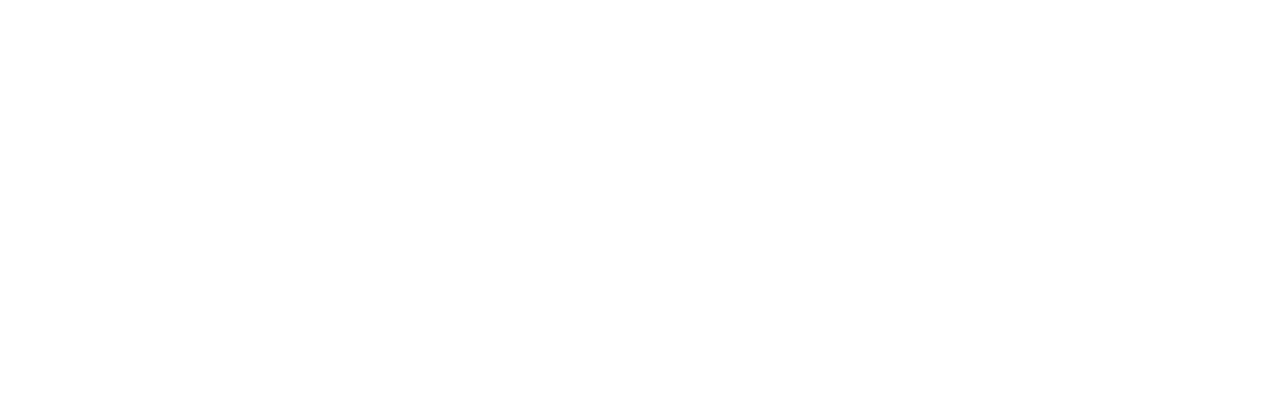
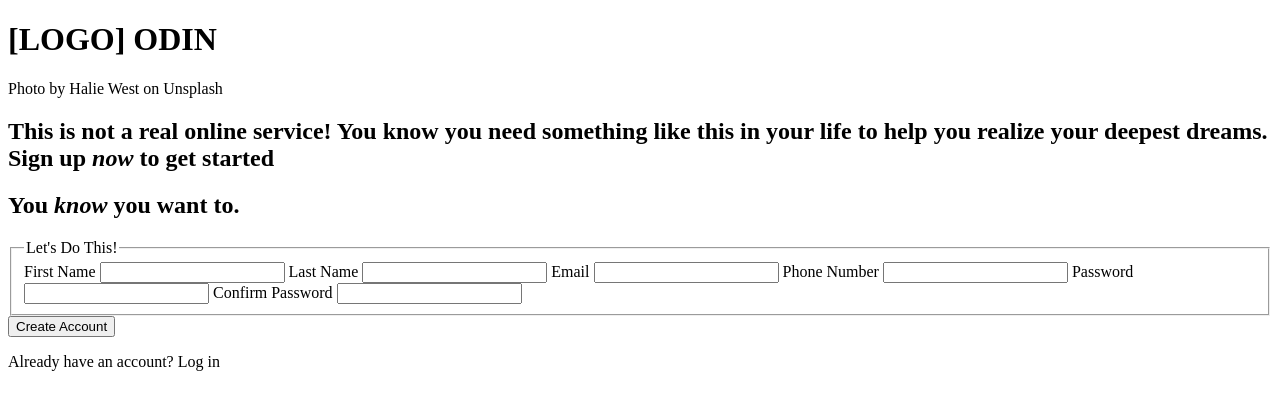
Before and after one commit to MRMartini39/sign-up-form, a plain HTML site: page index.html in a window 1280 px wide. Drawn offline with Linux system fonts and the light colour scheme.

Commit message:
Added html scaffolding Added all basic elements to the html unstyled

```diff
--- a/index.html
+++ b/index.html
@@ -7,6 +7,50 @@
     <title>Sign Up Form</title>
 </head>
 <body>
+    <div class="image-div">
+        <div class="image-rect">
+            <h1>[LOGO] ODIN</h1>
+        </div>
+        <div class="image-credit">
+            <p>Photo by Halie West on Unsplash</p>
+        </div>
+    </div>
+    <div class="content-div">
+        <div class="intro-text">
+            <h2>This is not a real online service! You know you need something like this in your life to help you realize your deepest dreams. Sign up <em>now</em> to get started</h2>
+            <h2>You <em>know</em> you want to.</h2>
+        </div>
+        <div class="form-div">
+            <form action="fake.url" method="post">
 
+                <fieldset>
+                    <legend>Let's Do This!</legend>
+
+                    <label for="first-name">First Name</label>
+                    <input type="text" id="first-name" name="first-name">
+
+                    <label for="last-name">Last Name</label>
+                    <input type="text" id="last-name" name="last-name">
+
+                    <label for="email">Email</label>
+                    <input type="email" id="email" name="email">
+
+                    <label for="phone-number">Phone Number</label>
+                    <input type="number" id="phone-number" name="phone-number">
+
+                    <label for="password-initial">Password</label>
+                    <input type="password" id="password-initial" name="password">
+
+                    <label for="password-confirm">Confirm Password</label>
+                    <input type="password" id="password-confirm">
+                </fieldset>
+            </form>
+        </div>
+        <div class="login-div">
+            <button class="create-acct-btn">Create Account</button>
+            <p class="login-text-basic">Already have an account? <span class="login-text-green">Log in</span></p>
+
+        </div>
+    </div>
 </body>
 </html>
```
